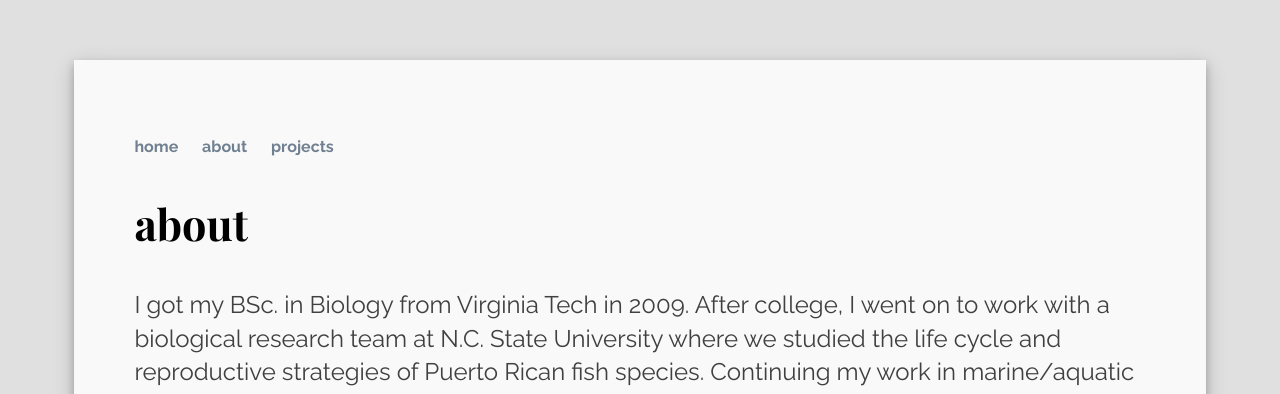
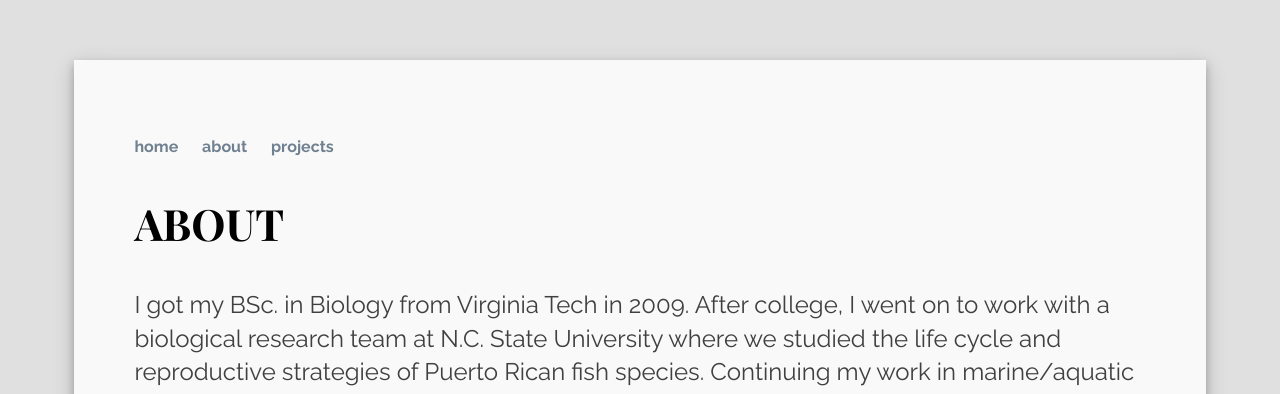
Before and after one commit to lungpc/lungpc.github.io, a Jekyll site: the page built from about/index.html, in a window 1280 px wide. Shown: the top 394 px of the page. Built offline with Jekyll 4.4.1, drawn with Linux system fonts in a browser that asks for light colours.

Commit message:
Update index.html

```diff
--- a/about/index.html
+++ b/about/index.html
@@ -3,8 +3,8 @@ layout: default
 title: About Philip Lung
 ---
 
-<div class="ABOUT">
-  <h2>about</h2>
+<div class="about">
+  <h2>ABOUT</h2>
   <p>I got my BSc. in Biology from Virginia Tech in 2009. After college, I went on to work with a biological research team at N.C. State University
   where we studied the life cycle and reproductive strategies of Puerto Rican fish species. Continuing my work in marine/aquatic
   ecosystems, I moved to Alaska to become a biologist onboard commercial fishing vessels. There, my responsibility was to collect
```
